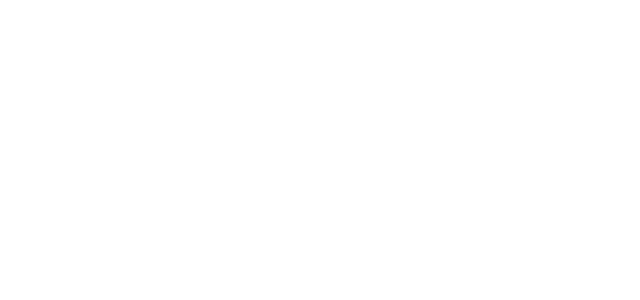
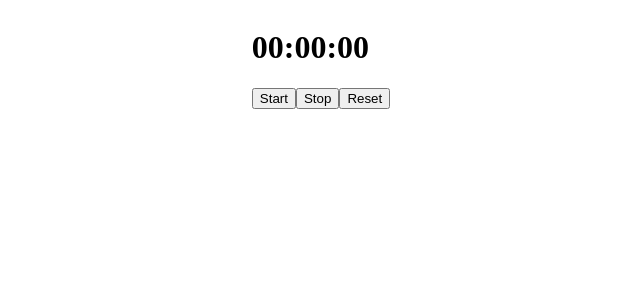
Before and after one commit to SimonX1a0/learning-react, a React (Vite) app in the folder my-react-app/: page / in a window 1280 px wide. Shown: the top 300 px of the page, without its empty margins (319-959 px from the left). Built offline with nearby package versions, Linux system fonts and the light colour scheme.

Commit message:
added basic components of the timer

```diff
--- a/my-react-app/src/App.jsx
+++ b/my-react-app/src/App.jsx
@@ -1,8 +1,11 @@
+import Timer from "./Timer.jsx"
 function App() {
 
 
   return(
-    <></>
+    <>
+      <Timer></Timer>
+    </>
   );
 }
 
--- /dev/null
+++ b/my-react-app/src/Timer.jsx
@@ -0,0 +1,30 @@
+import React, {useState, useEffect, useRef} from 'react'
+
+function Timer(){
+    function start(){
+
+    }
+
+    function stop(){
+
+    }
+
+    function reset(){
+
+    }
+
+    return(
+        <div className="timer">
+            <div>
+                <h1>{`00:00:00`}</h1>
+            </div>
+            <div className='buttons'>
+                <button>Start</button>
+                <button>Stop</button>
+                <button>Reset</button>
+            </div>
+        </div>
+    );
+}
+
+export default Timer;
```
